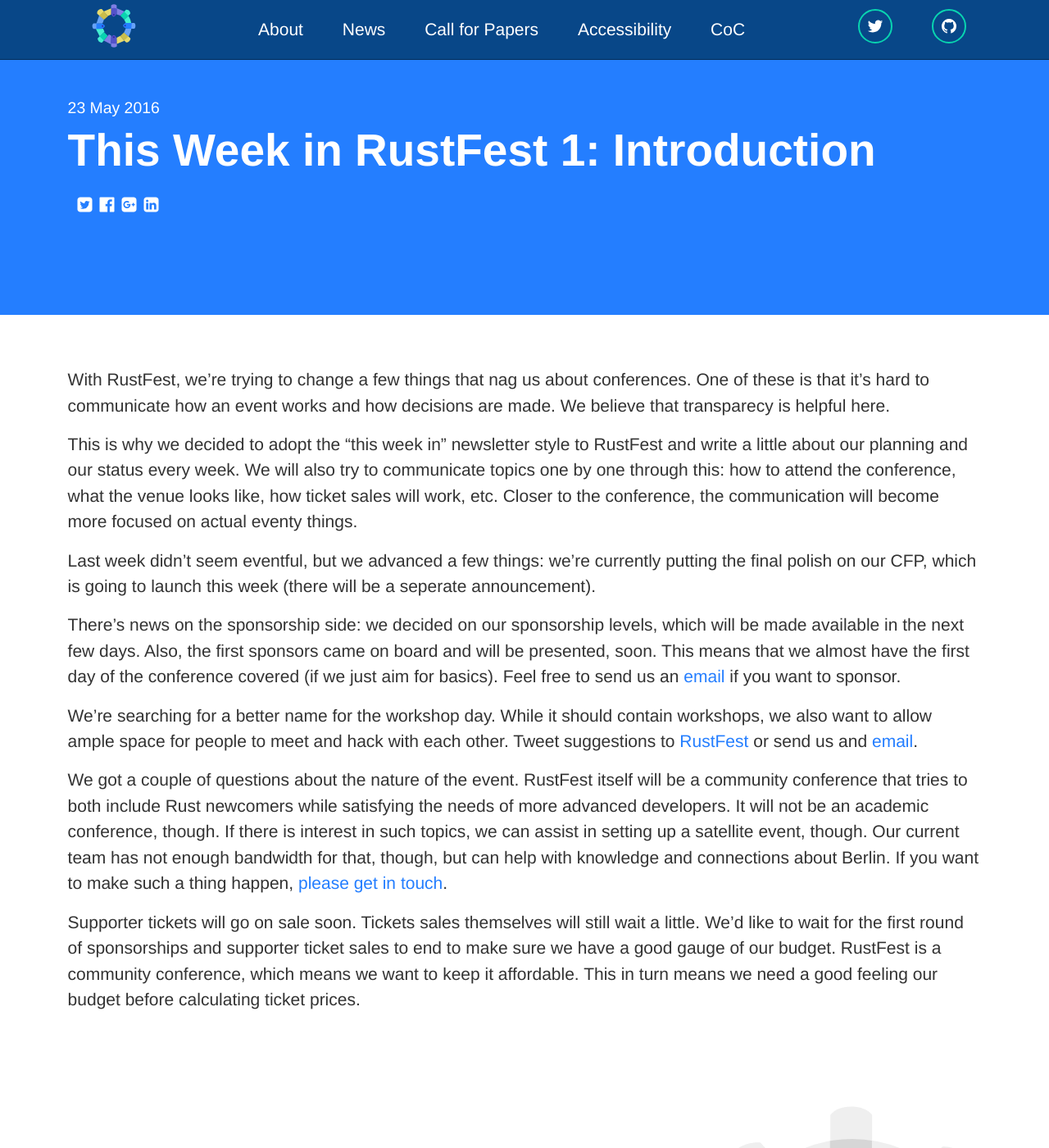
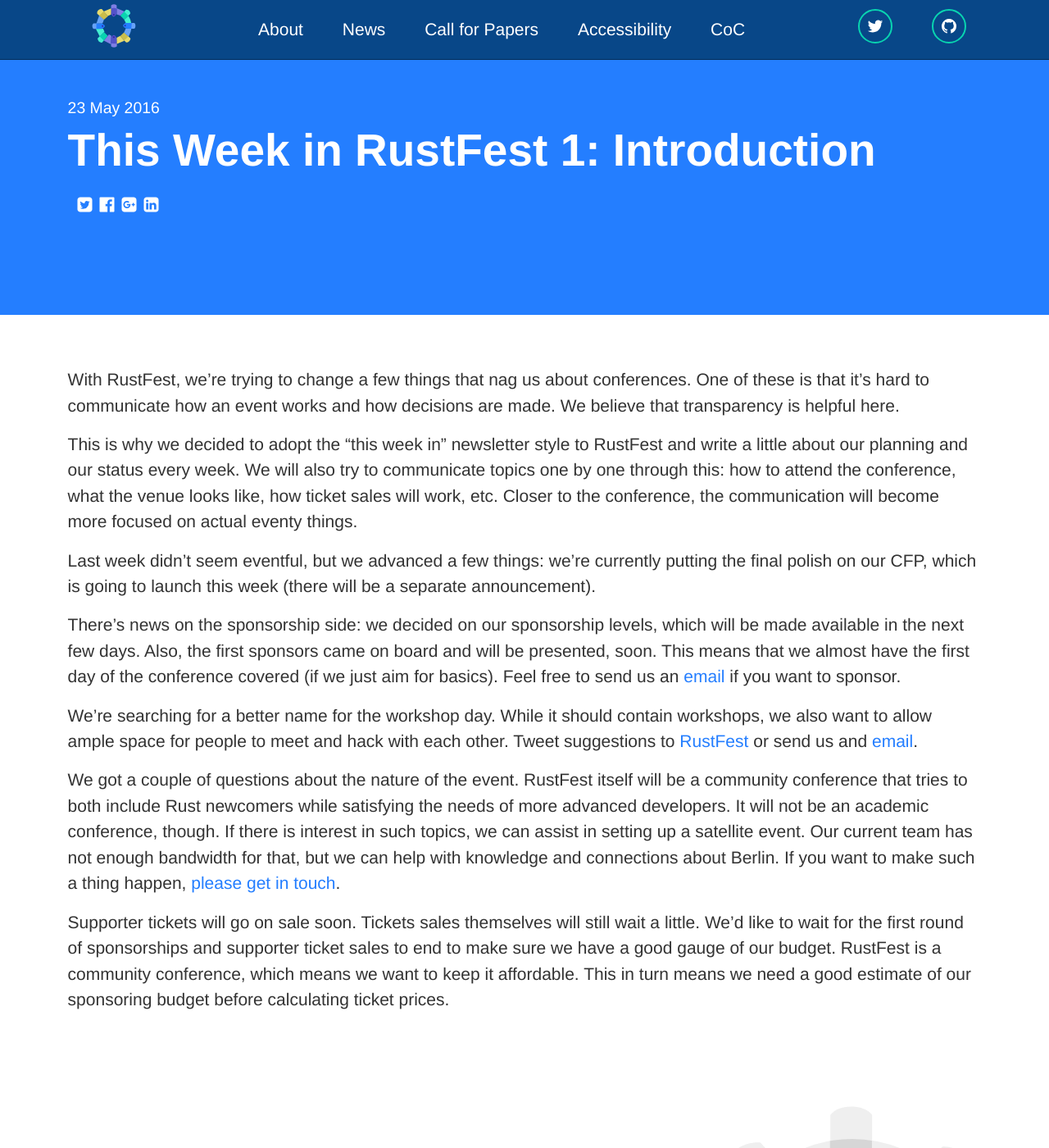
Before and after one commit to RustFestEU/blog.rustfest.eu, a Jekyll site: the page built from _posts/2016-05-23-this-week-in-rustfest-1.md, in a window 1280 px wide and 1400 px high. Shown: the whole window at 82% size. Built offline with Jekyll 4.4.1, drawn with Linux system fonts in a browser that asks for light colours.

Commit message:
Typos and grammar/wording

```diff
--- a/_posts/2016-05-23-this-week-in-rustfest-1.md
+++ b/_posts/2016-05-23-this-week-in-rustfest-1.md
@@ -3,16 +3,16 @@
 title: "This Week in RustFest 1: Introduction"
 ---
 
-With RustFest, we're trying to change a few things that nag us about conferences. One of these is that it's hard to communicate how an event works and how decisions are made. We believe that transparecy is helpful here.
+With RustFest, we're trying to change a few things that nag us about conferences. One of these is that it's hard to communicate how an event works and how decisions are made. We believe that transparency is helpful here.
 
 This is why we decided to adopt the "this week in" newsletter style to RustFest and write a little about our planning and our status every week. We will also try to communicate topics one by one through this: how to attend the conference, what the venue looks like, how ticket sales will work, etc. Closer to the conference, the communication will become more focused on actual eventy things.
 
-Last week didn't seem eventful, but we advanced a few things: we're currently putting the final polish on our CFP, which is going to launch this week (there will be a seperate announcement).
+Last week didn't seem eventful, but we advanced a few things: we're currently putting the final polish on our CFP, which is going to launch this week (there will be a separate announcement).
 
 There's news on the sponsorship side: we decided on our sponsorship levels, which will be made available in the next few days. Also, the first sponsors came on board and will be presented, soon. This means that we almost have the first day of the conference covered (if we just aim for basics). Feel free to send us an [email](mailto:sponsor@rustfest.eu) if you want to sponsor.
 
 We're searching for a better name for the workshop day. While it should contain workshops, we also want to allow ample space for people to meet and hack with each other. Tweet suggestions to [RustFest](https://twitter.com/rustfest) or send us and [email](mailto:team@rustfest.eu).
 
-We got a couple of questions about the nature of the event. RustFest itself will be a community conference that tries to both include Rust newcomers while satisfying the needs of more advanced developers. It will not be an academic conference, though. If there is interest in such topics, we can assist in setting up a satellite event, though. Our current team has not enough bandwidth for that, though, but can help with knowledge and connections about Berlin. If you want to make such a thing happen, [please get in touch](mailto:team@rustfest.eu).
+We got a couple of questions about the nature of the event. RustFest itself will be a community conference that tries to both include Rust newcomers while satisfying the needs of more advanced developers. It will not be an academic conference, though. If there is interest in such topics, we can assist in setting up a satellite event. Our current team has not enough bandwidth for that, but we can help with knowledge and connections about Berlin. If you want to make such a thing happen, [please get in touch](mailto:team@rustfest.eu).
 
-Supporter tickets will go on sale soon. Tickets sales themselves will still wait a little. We'd like to wait for the first round of sponsorships and supporter ticket sales to end to make sure we have a good gauge of our budget. RustFest is a community conference, which means we want to keep it affordable. This in turn means we need a good feeling our budget before calculating ticket prices.
+Supporter tickets will go on sale soon. Tickets sales themselves will still wait a little. We'd like to wait for the first round of sponsorships and supporter ticket sales to end to make sure we have a good gauge of our budget. RustFest is a community conference, which means we want to keep it affordable. This in turn means we need a good estimate of our sponsoring budget before calculating ticket prices.
```
